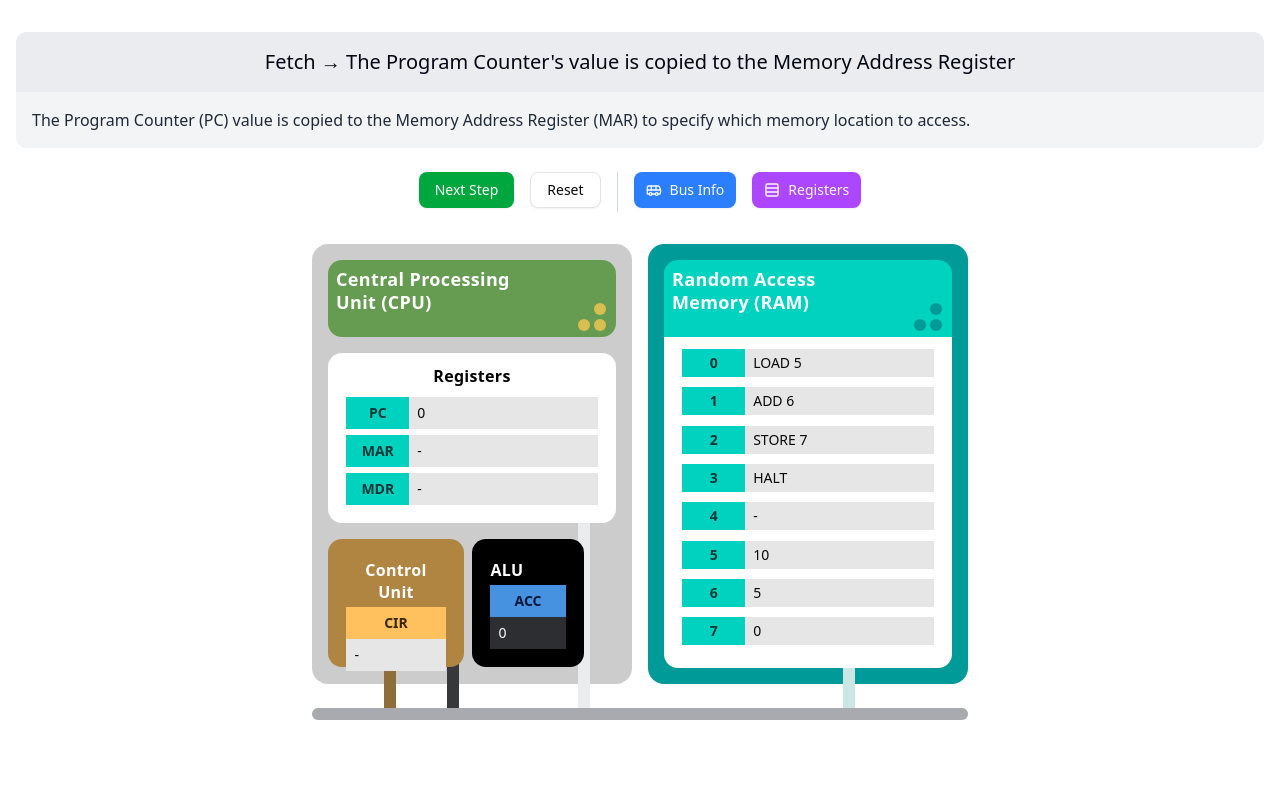
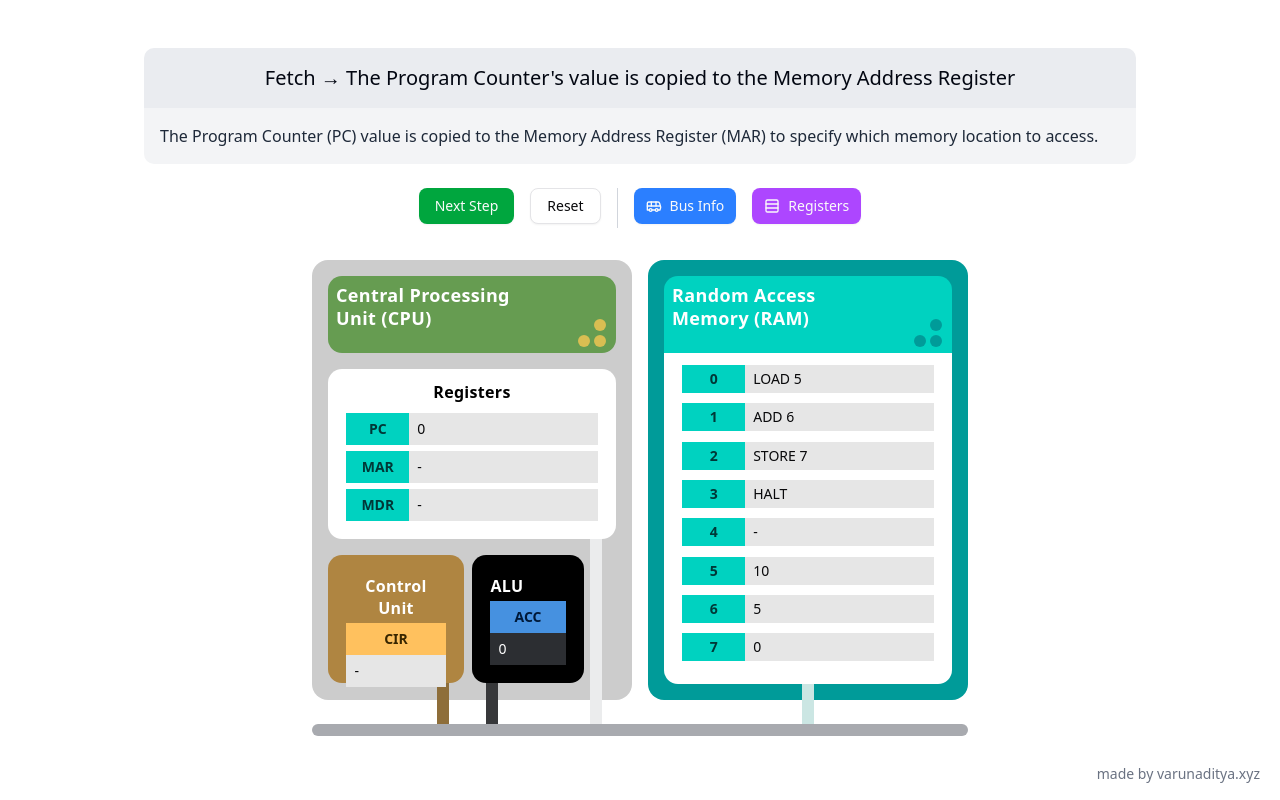
Before and after one commit to varunaditya-plus/Von-Neumann-Simulator, a React (Vite) app: page / in a window 1280 px wide. Built offline with nearby package versions, Linux system fonts and the light colour scheme.

Commit message:
Small qol changes

```diff
--- a/src/App.jsx
+++ b/src/App.jsx
@@ -1,8 +1,10 @@
 import { VonNeumannSimulation } from "./components/von-neumann-simulation";
+import Watermark from "./components/watermark"
 
 function App() {
   return (
-    <main className="container mx-auto p-4 min-h-screen w-screen">
+    <main className="max-w-5xl mx-auto p-4 min-h-screen w-screen">
+      <Watermark />
       <VonNeumannSimulation />
     </main>
   )
--- a/src/components/bus-animation.jsx
+++ b/src/components/bus-animation.jsx
@@ -3,10 +3,7 @@
 import { useSpring, animated } from "@react-spring/web";
 
 export function BusAnimation({ busActivity }) {
-  const [dotVisible, setDotVisible] = useState(false);
   const [animationInProgress, setAnimationInProgress] = useState(false);
-  const [currentPathIndex, setCurrentPathIndex] = useState(0);
-  const [animationPath, setAnimationPath] = useState([]);
 
   const [springProps, api] = useSpring(() => ({
     from: { left: "15%", top: "0%", opacity: 0 },
@@ -81,9 +78,7 @@
   useEffect(() => {
     // Reset animation when busActivity changes
     if (busActivity === null) {
-      setDotVisible(false);
       setAnimationInProgress(false);
-      setCurrentPathIndex(0);
       return;
     }
 
@@ -91,11 +86,8 @@
       if (isBusMoving(busActivity.source, busActivity.destination)) {
         // Create the animation path
         const path = createAnimationPath(busActivity.source, busActivity.destination);
-        setAnimationPath(path);
 
         setAnimationInProgress(true);
-        setCurrentPathIndex(0);
-        setDotVisible(true);
 
         // Start the animation sequence
         api.set({ ...path[0], opacity: 0 });
@@ -111,7 +103,6 @@
       // Animation complete
       setTimeout(() => {
         api.start({ opacity: 0 });
-        setDotVisible(false);
         setAnimationInProgress(false);
       }, 200);
       return;
@@ -121,7 +112,6 @@
       ...path[index],
       opacity: 1,
       onRest: () => {
-        setCurrentPathIndex(index);
         setTimeout(() => {
           animateAlongPath(path, index + 1);
         }, 50);
--- a/src/components/von-neumann-simulation.jsx
+++ b/src/components/von-neumann-simulation.jsx
@@ -1,5 +1,4 @@
 import { useState, useRef, useEffect } from "react";
-import { Card } from "./ui/card";
 import { Button } from "./ui/button";
 import { BusAnimation } from "./bus-animation";
 import { Bus, Rows3 } from "lucide-react";
@@ -365,7 +364,7 @@
   }, []);
 
   return (
-    <div className="space-y-6 mt-4">
+    <div className="space-y-6 mt-8">
       <div className="bg-[#eaecf0] text-gray-950 p-4 rounded-t-lg text-center text-xl !mb-0">
         <div>{getCurrentCycleName(currentStep)} → {getStepDescription(currentStep)}</div>
       </div>
@@ -511,21 +510,6 @@
         </Dialog>
       </div>
 
-      {/* Bus Purpose Display */}
-      {busActivity && (
-        <div className="flex items-center justify-center mb-4 -mt-6 text-sm">
-          <div className={`w-3 h-3 rounded-full mr-2 ${
-              busActivity.type === "address"
-                ? "bg-blue-500"
-                : busActivity.type === "data"
-                  ? "bg-red-500"
-                  : "bg-green-500"
-            }`}
-          ></div>
-          <p className="text-gray-700">{busActivity.purpose}</p>
-        </div>
-      )}
-
       <div className="flex flex-row gap-4 justify-center items-center h-full w-full mt-8">
         {/* CPU */}
         <div className={`bg-[#CCCCCC] p-4 rounded-2xl flex flex-col gap-4 w-[20rem] h-[27.5rem] relative ${
@@ -628,6 +612,21 @@
 
       {/* Bus Animation Component */}
       <BusAnimation busActivity={busActivity} />
+
+      {/* Bus Purpose Display */}
+      {busActivity && (
+        <div className="flex items-center justify-center mb-4 -mt-6 text-sm">
+          <div className={`w-3 h-3 rounded-full mr-2 ${
+              busActivity.type === "address"
+                ? "bg-blue-500"
+                : busActivity.type === "data"
+                  ? "bg-red-500"
+                  : "bg-green-500"
+            }`}
+          ></div>
+          <p className="text-gray-700">{busActivity.purpose}</p>
+        </div>
+      )}
     </div>
   );
 }
--- /dev/null
+++ b/src/components/watermark.jsx
@@ -0,0 +1,12 @@
+export default function Watermark() {
+  return (
+    <a
+      href="https://varunaditya.xyz"
+      target="_blank"
+      rel="noopener noreferrer"
+      className="fixed bottom-4 right-5 text-gray-500 hover:text-gray-700 text-sm transition-colors duration-200"
+    >
+      made by varunaditya.xyz
+    </a>
+  );
+}
```
Also changed, not shown: todo.txt (added).
